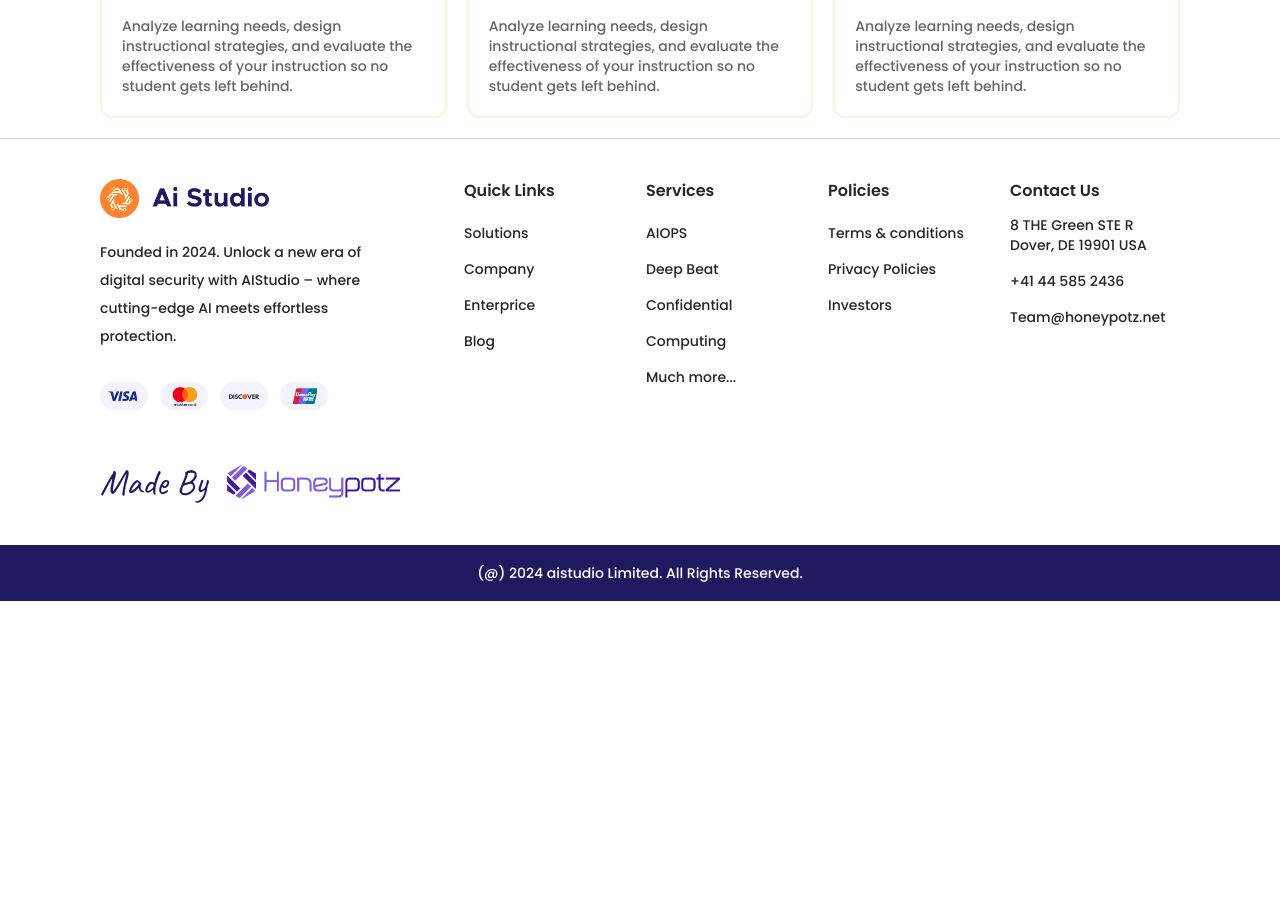
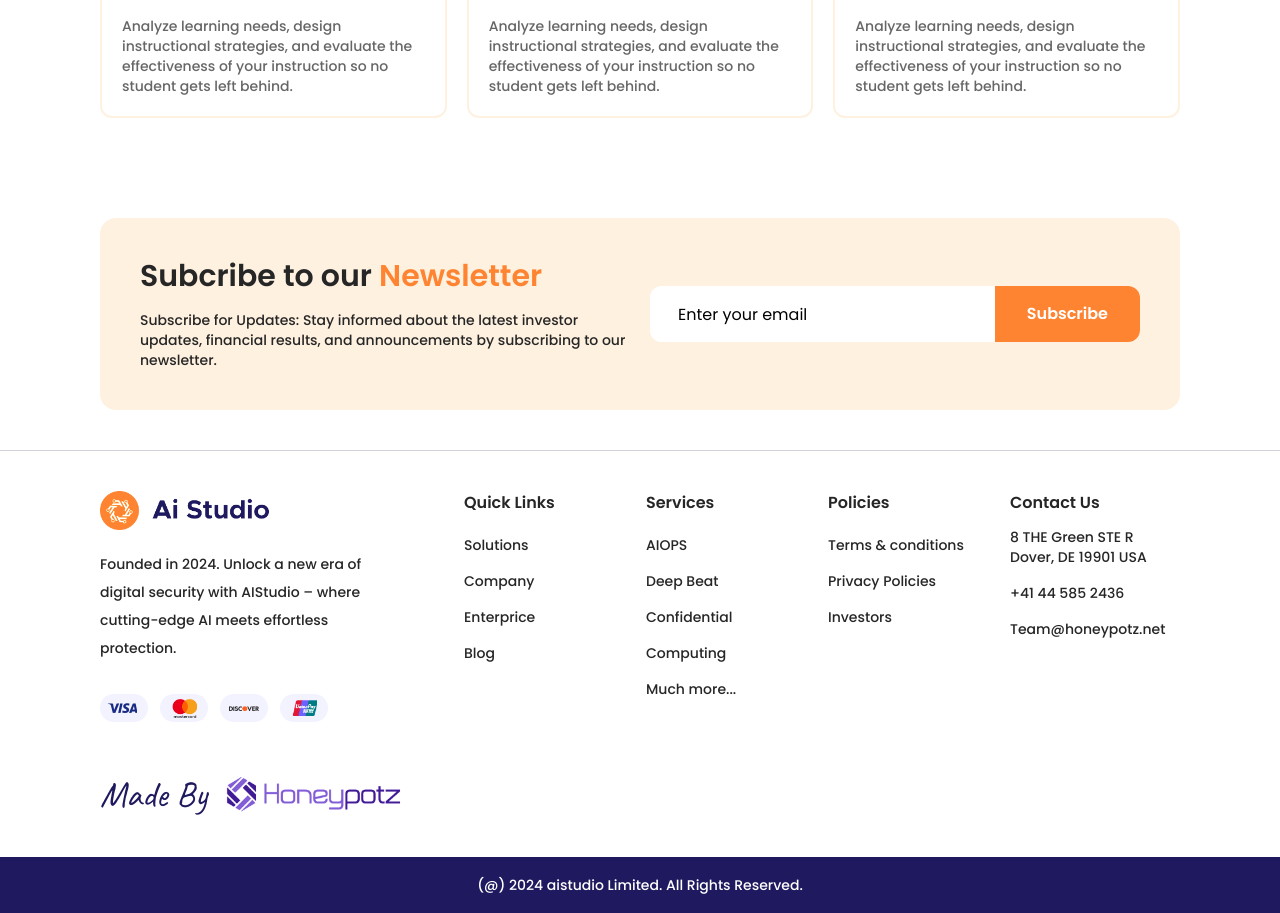
Before and after one commit to AISTUDIO-ML/Honeypotz-main-website, a React (Create React App) app: page / in a window 1280 px wide. Shown: the part 7220-8133 px from the top of the page. Before the commit the page ends 7821 px from the top, so only its background shows below. Built offline with nearby package versions, Linux system fonts and the light colour scheme.

Commit message:
all sections created

```diff
--- a/src/App.tsx
+++ b/src/App.tsx
@@ -10,6 +10,7 @@ import {
   Community,
   Testimonials,
   Blogs,
+  Subscribe,
 } from "sections/sections";
 
 function App() {
@@ -26,6 +27,7 @@ function App() {
       <Testimonials />
       <BottomBanner />
       <Blogs />
+      <Subscribe />
       <Footer />
     </div>
   );
--- a/src/components/themeInput/themeInput.tsx
+++ b/src/components/themeInput/themeInput.tsx
@@ -1,15 +1,22 @@
+import { redirectUrl } from "constant/redirectUrl";
+
 interface ThemeInputProps {
   placeholder?: string;
-  type?: string;
 }
 
-const ThemeInput: React.FC<ThemeInputProps> = ({ placeholder, type }) => {
+const ThemeInput: React.FC<ThemeInputProps> = ({ placeholder }) => {
   return (
-    <input
-      className="bg-[#F4F4F4] h-14 w-full px-7 rounded-[30px] focus-visible:outline-primary"
-      type={type}
-      placeholder={placeholder}
-    />
+    <div className="bg-white h-14 w-full rounded-xl flex justify-between">
+      <input
+        className="bg-white h-14 placeholder:text-black regular w-full px-7 rounded-tl-xl rounded-bl-xl focus-visible:outline-secondary"
+        placeholder={placeholder}
+      />
+      <a href={redirectUrl} target="_blank" rel="noreferrer">
+        <button className="bg-secondary text-white rounded-tr-xl rounded-br-xl px-3 lg:px-8 h-14 semibold">
+          Subscribe
+        </button>
+      </a>
+    </div>
   );
 };
 
--- a/src/sections/sections.tsx
+++ b/src/sections/sections.tsx
@@ -8,6 +8,7 @@ import Awards from "./awards/awards";
 import Community from "./community/community";
 import Testimonials from "./testimonials/testimonials";
 import Blogs from "./blogs/blogs";
+import Subscribe from "./subscribe/subscribe";
 
 export {
   TopBanner,
@@ -20,4 +21,5 @@ export {
   Community,
   Testimonials,
   Blogs,
+  Subscribe,
 };
--- /dev/null
+++ b/src/sections/subscribe/subscribe.tsx
@@ -0,0 +1,23 @@
+import { ThemeInput } from "components/components";
+
+const Subscribe: React.FC = () => {
+  return (
+    <div className="myContainer !pt-20 !pb-10">
+      <div className="bg-secondaryLight p-10 rounded-2xl grid lg:grid-cols-2 gap-5 items-center">
+        <div>
+          <p className="semibold text-3xl">
+            Subcribe to our <span className="text-secondary">Newsletter</span>
+          </p>
+          <p className="text-sm mt-4">
+            Subscribe for Updates: Stay informed about the latest investor
+            updates, financial results, and announcements by subscribing to our
+            newsletter.
+          </p>
+        </div>
+        <ThemeInput placeholder="Enter your email" />
+      </div>
+    </div>
+  );
+};
+
+export default Subscribe;
```
